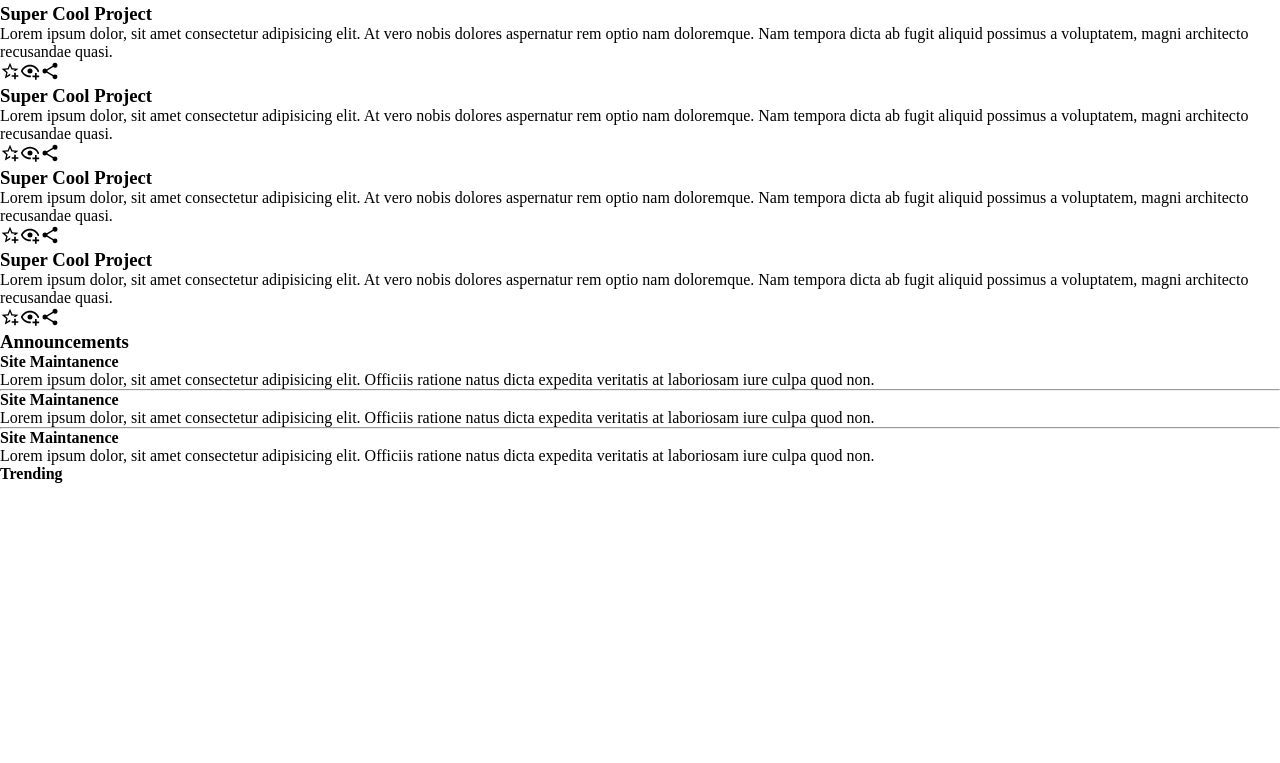
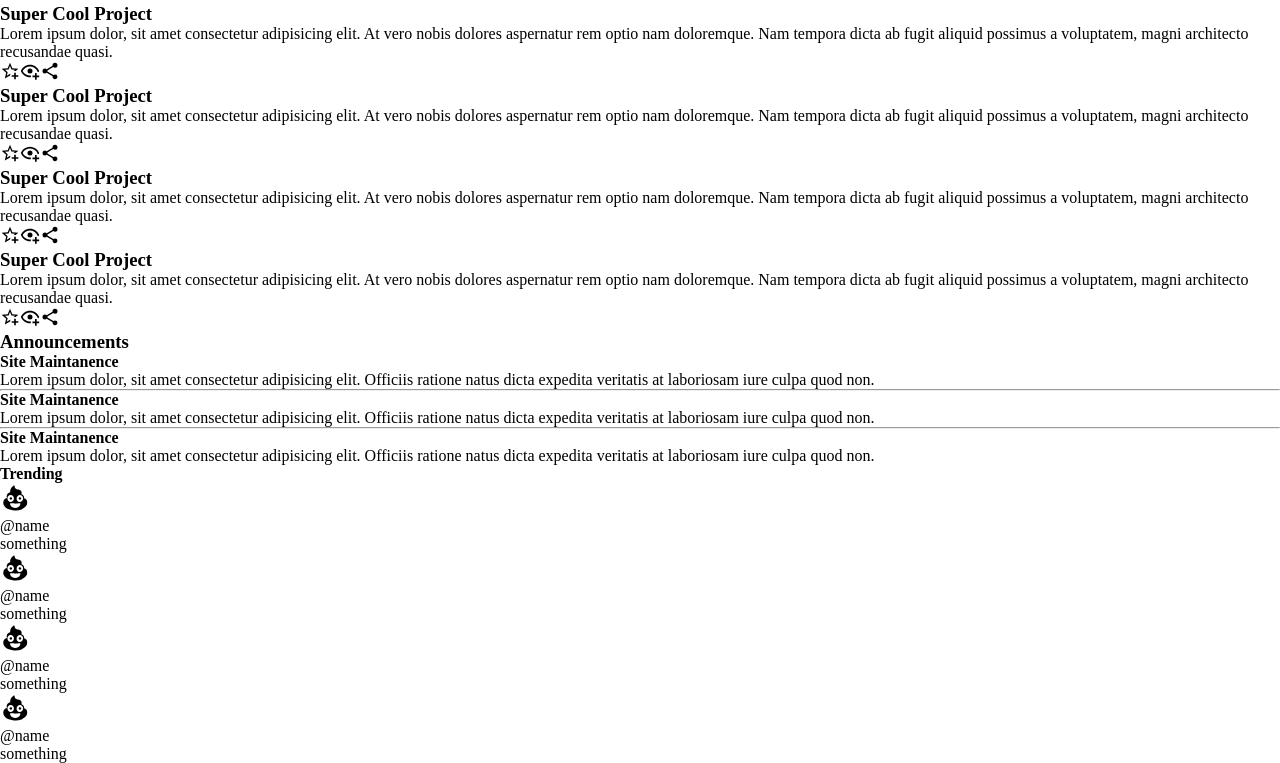
Before and after one commit to ImExtraPolite3/admin-dashboard, a React (Vite) app: page / in a window 1280 px wide. Shown: the part 358-1121 px from the top of the page. Before the commit the page ends 841 px from the top, so only its background shows below. Built offline with nearby package versions, Linux system fonts and the light colour scheme.

Commit message:
add all parts to Trending page

```diff
--- a/src/components/Trending.jsx
+++ b/src/components/Trending.jsx
@@ -1,7 +1,26 @@
+function DisplayTrending() {
+  return (
+    <div>
+      <img src="emoticon-poop.svg" alt="" width="30px" />
+      <div>
+        <p>@name</p>
+        <p>something</p>
+      </div>
+    </div>
+  );
+}
+
 export default function Trending() {
   return (
     <section className="trending">
       <h4>Trending</h4>
+      <div>
+        {Array(4)
+          .fill(true)
+          .map((_, i) => (
+            <DisplayTrending key={i} />
+          ))}
+      </div>
     </section>
   );
 }
```
